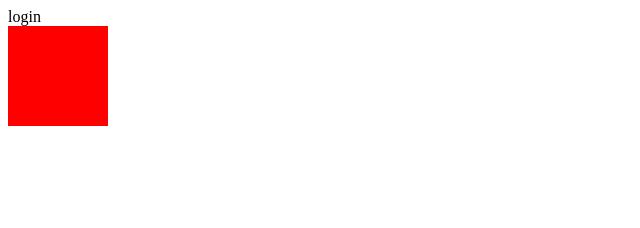
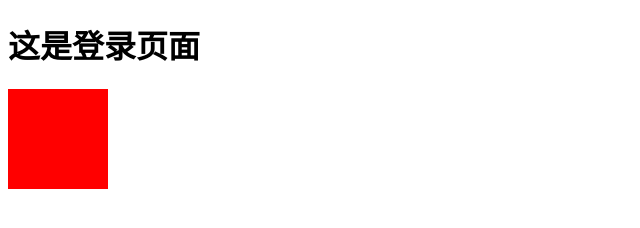
Before and after one commit to Jerome-yuan/proj_02, a plain HTML site: page index.html in a window 1280 px wide. Shown: the whole page, without its empty margins (0-640 px from the left). Drawn offline with Linux system fonts and the light colour scheme.

```diff
--- a/index.html
+++ b/index.html
@@ -4,7 +4,7 @@
     <meta charset="UTF-8">
     <meta http-equiv="X-UA-Compatible" content="IE=edge">
     <meta name="viewport" content="width=device-width, initial-scale=1.0">
-    <title>Document</title>
+    <title>登录页面</title>
     <style>
         div{
             width: 100px;
@@ -14,7 +14,7 @@
     </style>
 </head>
 <body>
-    login
+    <h1>这是登录页面</h1>
     <div></div>
 </body>
 </html>
```
